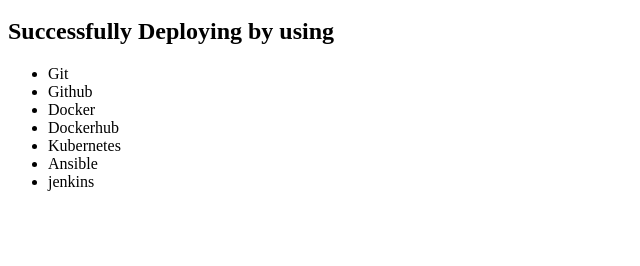
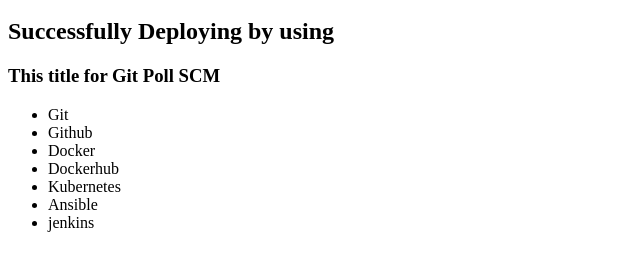
Before and after one commit to karankk56/Project_1, a plain HTML site: page index.html in a window 1280 px wide. Shown: the part 48-314 px from the top of the page, without its empty margins (0-640 px from the left). Drawn offline with Linux system fonts and the light colour scheme.

Commit message:
Test for Gitpoll SCm

```diff
--- a/index.html
+++ b/index.html
@@ -8,7 +8,7 @@
    <body>
        <h1>DevOps CI/CD Automation Project</h1>
         <h2> Successfully Deploying by using </h2>
-
+        <h3> This title for Git Poll SCM </h3>
 
 
 
```
